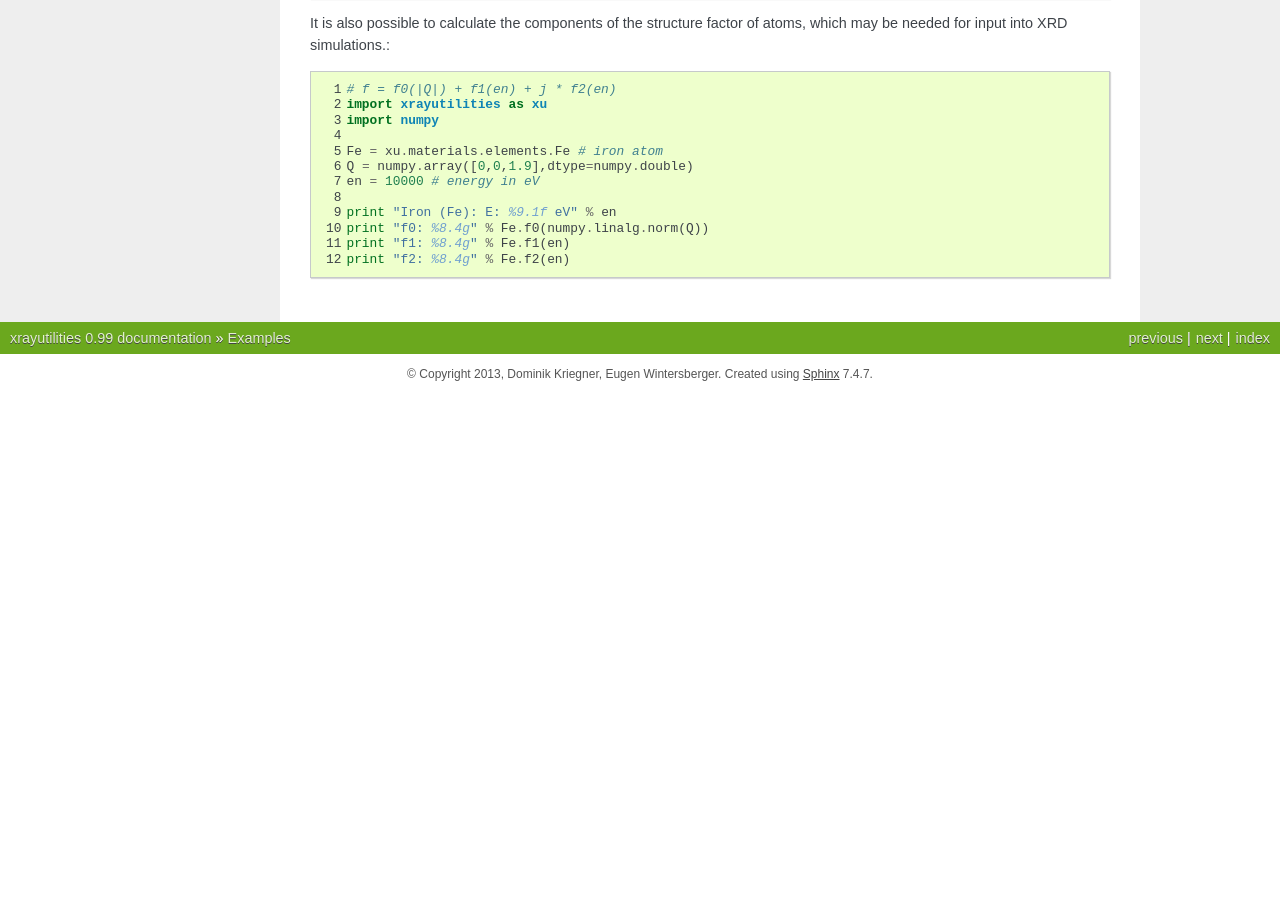
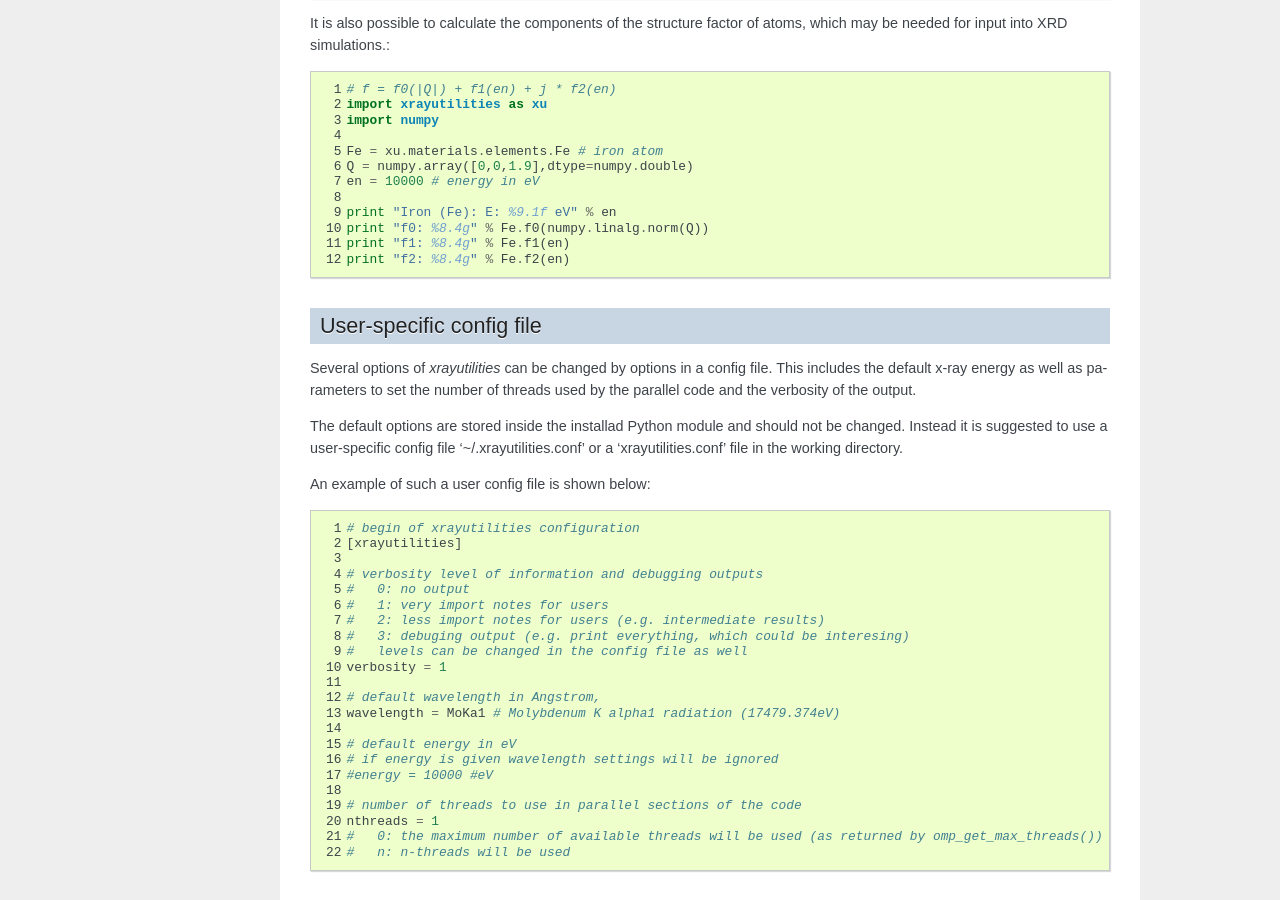
Before and after one commit to dkriegner/xrayutilities, a Sphinx documentation site: the page built from doc/source/examples.rst, in a window 1280 px wide and 900 px high, scrolled down 5032 px. Built offline with Sphinx 7.4.7, drawn with Linux system fonts in a browser that asks for light colours; formulas are drawn with MathJax 3; pages that are not in the unit, such as notebooks, are missing from menus; before the commit the page ends 5426 px from its top, so only the background shows below that; some of the changed text lies outside the part shown.

Commit message:
add example of user specific config file in docu

```diff
--- a/doc/source/examples.rst
+++ b/doc/source/examples.rst
@@ -297,3 +297,39 @@ It is also possible to calculate the components of the structure factor of atoms
     print "f0: %8.4g" % Fe.f0(numpy.linalg.norm(Q))
     print "f1: %8.4g" % Fe.f1(en)
     print "f2: %8.4g" % Fe.f2(en)
+
+
+User-specific config file
+------------------------
+
+Several options of *xrayutilities* can be changed by options in a config file. This includes the default x-ray energy as well as parameters to set the number of threads used by the parallel code and the verbosity of the output.
+
+The default options are stored inside the installad Python module and should not be changed. Instead it is suggested to use a user-specific config file
+'~/.xrayutilities.conf' or a 'xrayutilities.conf' file in the working directory.
+
+An example of such a user config file is shown below:
+
+.. code-block:: python
+
+    # begin of xrayutilities configuration
+    [xrayutilities]
+
+    # verbosity level of information and debugging outputs
+    #   0: no output
+    #   1: very import notes for users
+    #   2: less import notes for users (e.g. intermediate results)
+    #   3: debuging output (e.g. print everything, which could be interesing)
+    #   levels can be changed in the config file as well
+    verbosity = 1
+
+    # default wavelength in Angstrom,
+    wavelength = MoKa1 # Molybdenum K alpha1 radiation (17479.374eV)
+
+    # default energy in eV
+    # if energy is given wavelength settings will be ignored
+    #energy = 10000 #eV
+
+    # number of threads to use in parallel sections of the code
+    nthreads = 1
+    #   0: the maximum number of available threads will be used (as returned by omp_get_max_threads())
+    #   n: n-threads will be used
```
